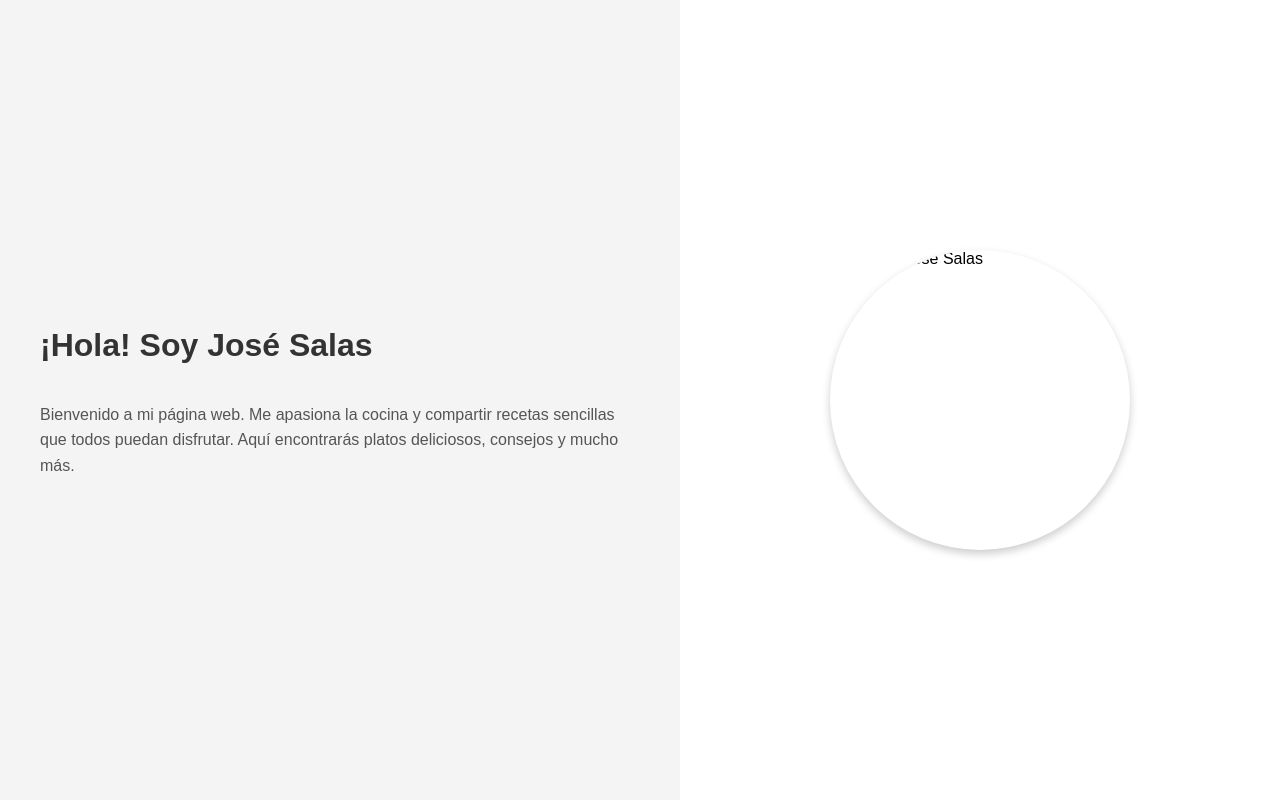
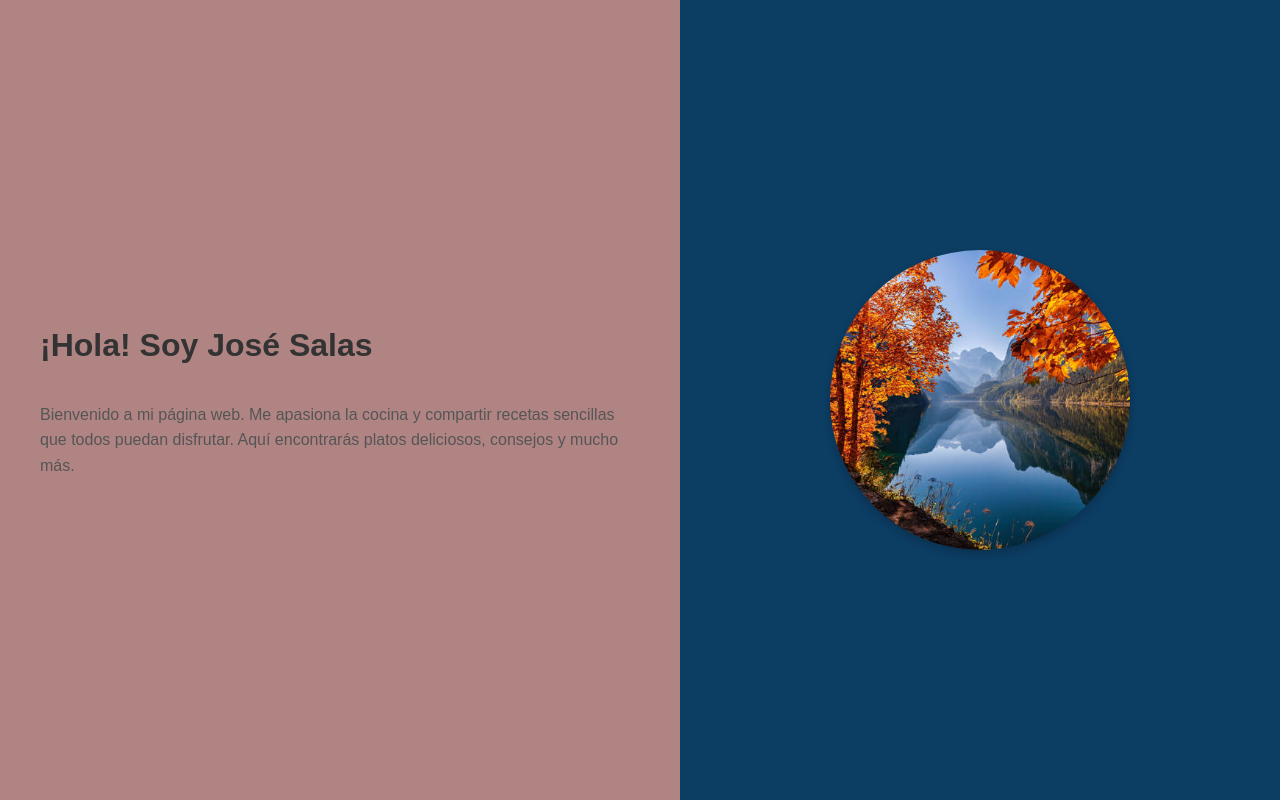
Before and after one commit to salasjose657-tech/cocinasa, a plain HTML site: page index.html in a window 1280 px wide. Drawn offline with Linux system fonts and the light colour scheme.

Commit message:
Add files via upload

```diff
--- a/index.html
+++ b/index.html
@@ -18,7 +18,7 @@
         /* Estilo para la parte izquierda */
         .izquierda {
             flex: 1; /* Ocupa la mitad del ancho total */
-            background-color: #f4f4f4; /* Fondo gris claro */
+            background-color: #b18484; /* Fondo gris claro */
             padding: 40px; /* Espacio interior alrededor del texto */
             display: flex; /* Usa flexbox dentro del contenedor */
             flex-direction: column; /* Organiza el contenido en columna */
@@ -31,7 +31,7 @@
             display: flex; /* También usa flexbox */
             justify-content: center; /* Centra horizontalmente la imagen */
             align-items: center; /* Centra verticalmente la imagen */
-            background-color: #fff; /* Fondo blanco */
+            background-color: #0c3d63; /* Fondo blanco */
         }
 
         /* Estilo para la imagen */
@@ -69,7 +69,7 @@
 
     <!-- Sección derecha: imagen personal -->
     <div class="derecha">
-        <img src="foto.jpg" alt="Foto de José Salas"> <!-- Imagen (debes tener un archivo llamado 'foto.jpg' en la misma carpeta) -->
+        <img src="image.jpg" alt="Foto de José Salas"> <!-- Imagen (debes tener un archivo llamado 'foto.jpg' en la misma carpeta) -->
     </div>
 
 </body>
```
Also changed, not shown: image.jpg (added).
